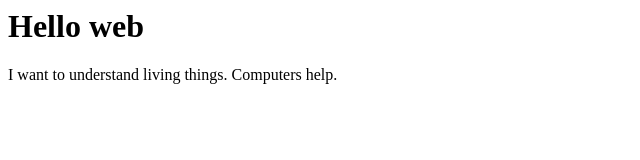
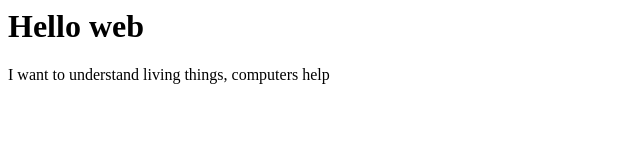
Before and after one commit to MHKEND01/Lee_Repository, a plain HTML site: page index.html in a window 1280 px wide. Shown: the full height of the page, 0-640 px from the left. Drawn offline with Linux system fonts and the light colour scheme.

Commit message:
Update index.html

```diff
--- a/index.html
+++ b/index.html
@@ -1,6 +1,6 @@
 <html>
 <body>
 <h1>Hello web</h1>
-  <p>I want to understand living things. Computers help.</p>
+  <p>I want to understand living things, computers help</p>
 </body>
 </html>
```
